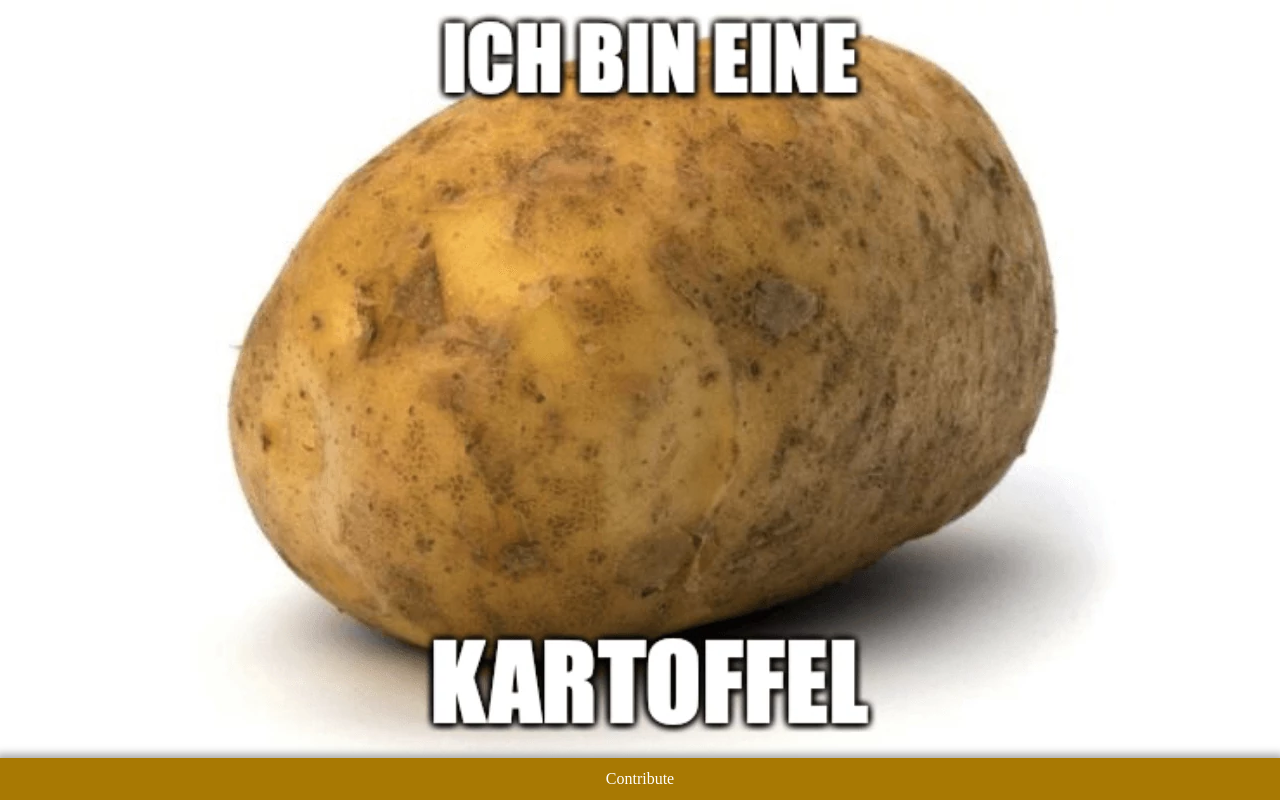
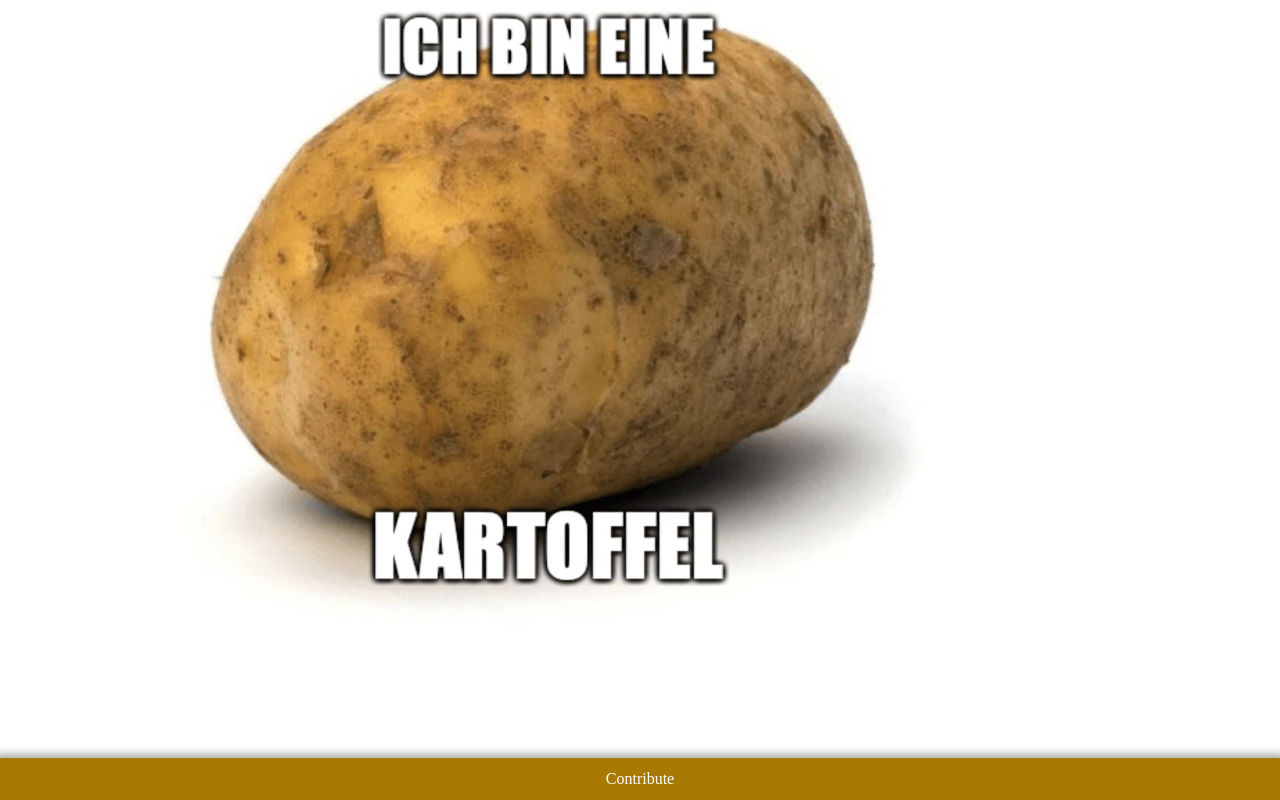
Before and after one commit to viniciuskneves/ichbineinekartoffel.de, a website: page index.html in a window 1280 px wide. Drawn offline with nearby package versions, Linux system fonts and the light colour scheme.

Commit message:
add Feature

```diff
--- a/index.html
+++ b/index.html
@@ -3,6 +3,7 @@
 <head>
   <!-- Global site tag (gtag.js) - Google Analytics -->
   <script async src="https://www.googletagmanager.com/gtag/js?id=UA-148502409-1"></script>
+  <script type="text/javascript" src="http://code.jquery.com/jquery-latest.min.js"></script>
   <script>
     window.dataLayer = window.dataLayer || [];
     function gtag(){dataLayer.push(arguments);}
@@ -57,6 +58,19 @@
     a:hover {
       color: #28334a;
     }
+    @media screen and (min-width: 400px)  {
+      img {
+        max-height: 110vh;
+       max-width: 60%;
+    }
+}
+
+@media screen and (min-width: 800px) {
+  img {
+    max-height: 100vh;
+      max-width: 80%;
+    }
+  }
   </style>
 </head>
 <body>
--- a/package.json
+++ b/package.json
@@ -19,6 +19,7 @@
   },
   "homepage": "https://ichbineinekartoffel.de",
   "devDependencies": {
+    "cssnano": "^4.1.10",
     "parcel-bundler": "1.12.3"
   }
 }
```
Also changed, not shown: 1 other file.
